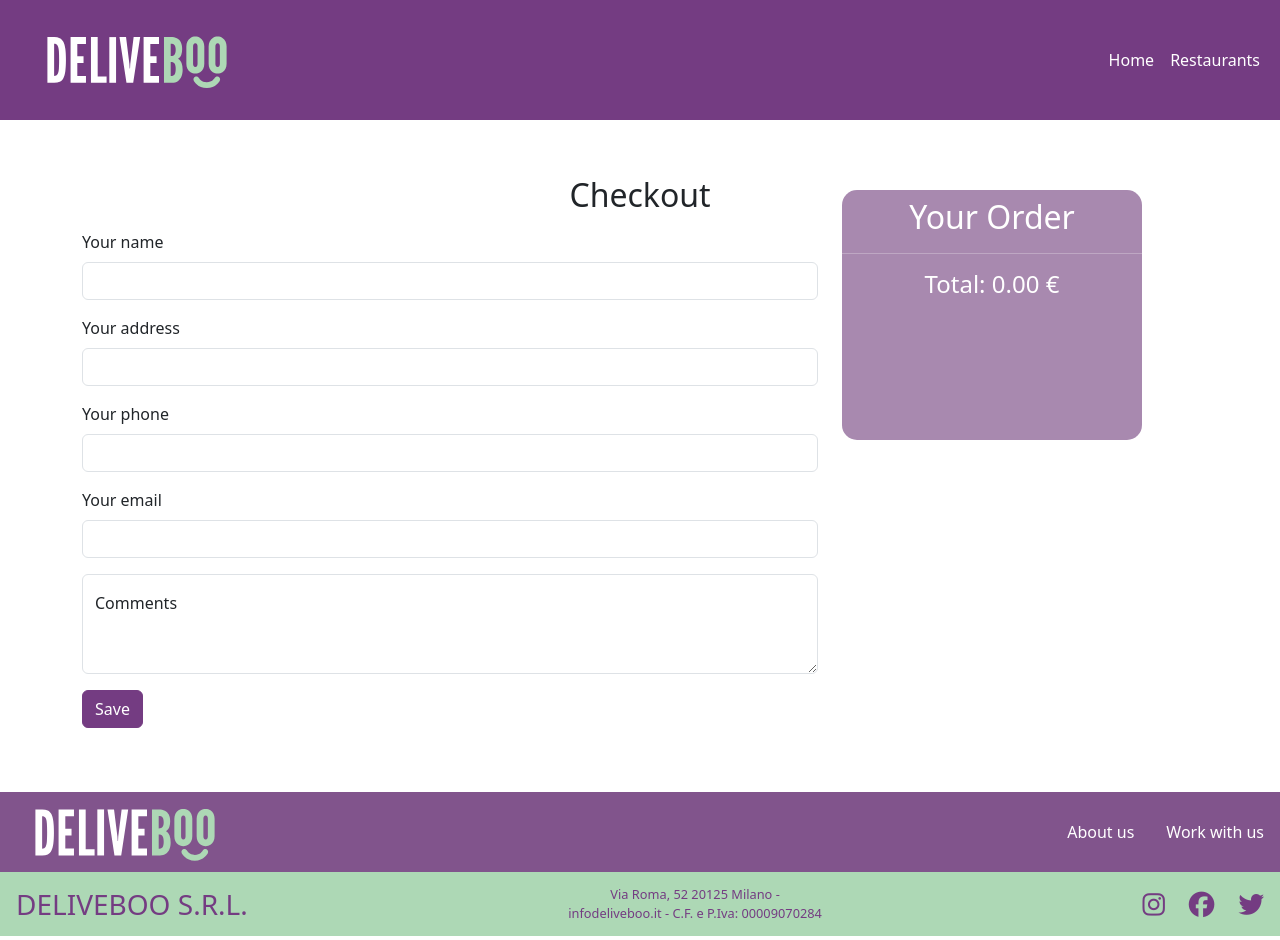
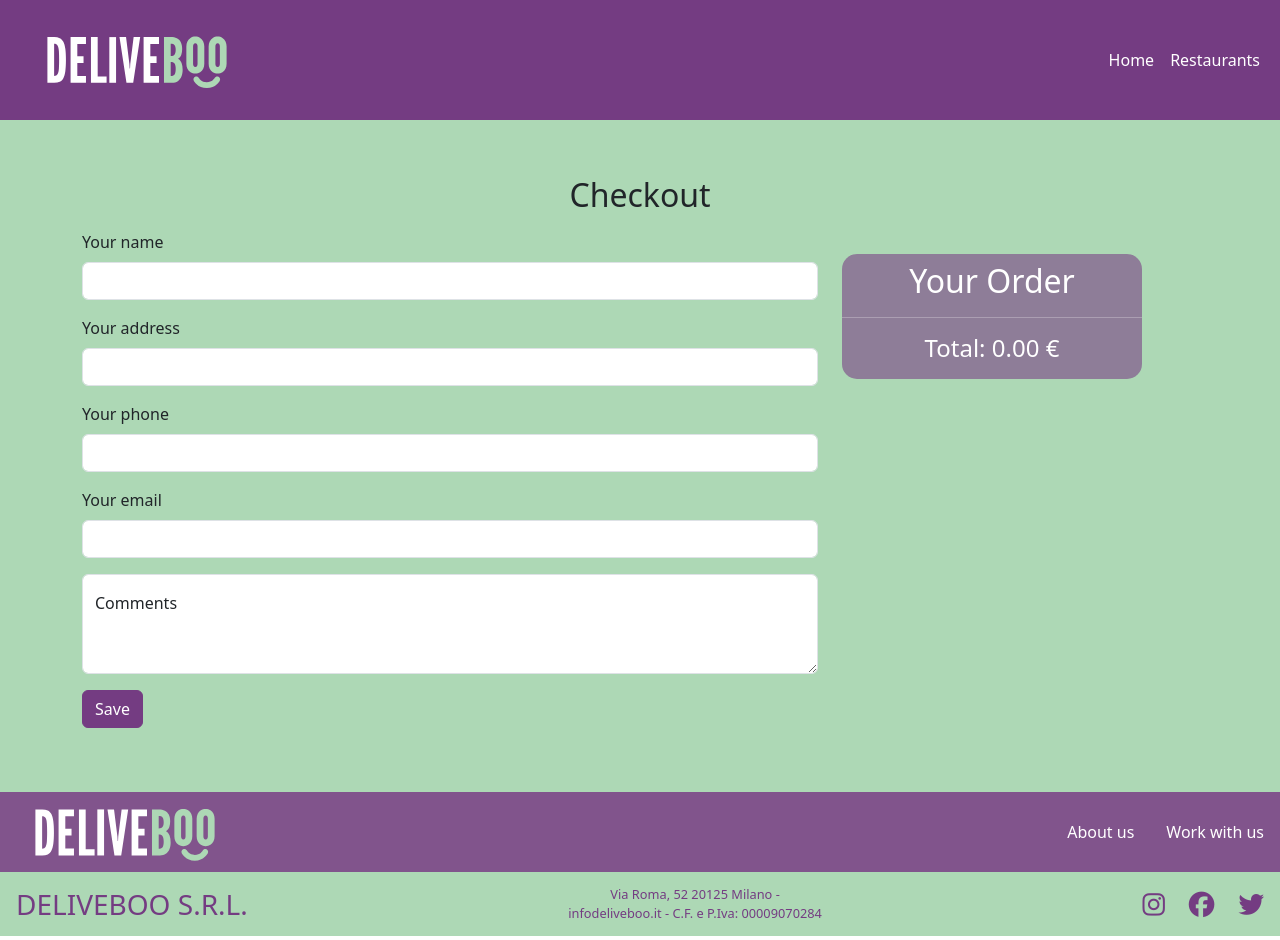
Before and after one commit to DanieleCascio-dev/Deliveboo-Vue, a Vue app: page /checkout in a window 1280 px wide. Built offline with nearby package versions, Linux system fonts and the light colour scheme; what braintree-web would draw is missing.

Commit message:
fix: checkout page layout

```diff
--- a/src/pages/CheckoutPage.vue
+++ b/src/pages/CheckoutPage.vue
@@ -207,77 +207,39 @@ export default {
 </script>
 
 <template>
-  <div class="container-fluid py-5">
+  <div class=" ms_container container-fluid py-5">
     <div class="container">
       <h2 class="text-center py-2">Checkout</h2>
-      <div class="row">
-        <form
-          @submit.prevent="setupBraintree"
-          class="col-8"
-          v-if="!clientToken"
-        >
+      <div class="ms_row row d-flex ">
+        <form @submit.prevent="setupBraintree" class="col-8" v-if="!clientToken">
           <div class="mb-3">
             <label for="name" class="form-label">Your name</label>
-            <input
-              v-model.trim="userName"
-              type="text"
-              id="name"
-              class="form-control"
-              required
-            />
+            <input v-model.trim="userName" type="text" id="name" class="form-control" required />
           </div>
           <div class="mb-3">
             <label for="address" class="form-label">Your address</label>
-            <input
-              v-model.trim="userAddress"
-              type="text"
-              id="address"
-              class="form-control"
-              required
-            />
+            <input v-model.trim="userAddress" type="text" id="address" class="form-control" required />
           </div>
           <div class="mb-3">
             <label for="phone" class="form-label">Your phone</label>
-            <input
-              v-model.trim="userPhone"
-              type="number"
-              id="phone"
-              class="form-control"
-              required
-            />
+            <input v-model.trim="userPhone" type="number" id="phone" class="form-control" required />
           </div>
 
           <div class="mb-3">
             <label for="email" class="form-label">Your email</label>
-            <input
-              v-model.trim="userEmail"
-              type="email"
-              id="email"
-              class="form-control"
-              required
-            />
+            <input v-model.trim="userEmail" type="email" id="email" class="form-control" required />
           </div>
 
           <div class="form-floating">
-            <textarea
-              class="form-control"
-              placeholder="Leave a comment here"
-              id="floatingTextarea2"
-              style="height: 100px"
-              v-model="customerNote"
-            ></textarea>
+            <textarea class="form-control" placeholder="Leave a comment here" id="floatingTextarea2" style="height: 100px"
+              v-model="customerNote"></textarea>
             <label for="floatingTextarea2">Comments</label>
           </div>
           <button type="submit" class="btn my-3">Save</button>
         </form>
         <div v-if="clientToken" class="col-8">
           <div id="dropin-container"></div>
-          <button
-            type="submit"
-            id="submit-button"
-            @click="processPayment()"
-            class="btn mb-3"
-          >
+          <button type="submit" id="submit-button" @click="processPayment()" class="btn mb-3">
             Purchase
           </button>
         </div>
@@ -315,10 +277,7 @@ export default {
 
                     <!-- buttons -->
 
-                    <span
-                      class="btn btn-danger"
-                      @click="removeAndShow(product)"
-                    >
+                    <span class="btn btn-danger me-2" @click="removeAndShow(product)">
                       <i class="fa-solid fa-minus"> </i>
                     </span>
                     <span class="btn btn-success" @click="addToCart(product)">
@@ -342,6 +301,11 @@ export default {
 
 <style lang="scss" scoped>
 @use "../style/partials/variables" as *;
+@use '../style/partials/mixin' as *;
+
+.ms_container {
+  background-color: $primary_green;
+}
 
 .btn {
   background-color: $primary_violet;
@@ -358,9 +322,8 @@ export default {
     color: white !important;
   }
 }
+
 .cart {
-  width: 300px;
-  height: 250px;
   background-color: $card-violet;
   color: white;
   border-radius: 15px;
@@ -368,4 +331,47 @@ export default {
   bottom: 40px;
   overflow-y: auto;
 }
+
+
+@include response('xs') {
+  .ms_row {
+    flex-direction: column-reverse;
+    align-items: start;
+    .cart {
+      width: 300px;
+      margin-top: 4rem;
+    }
+  }
+}
+
+@include response('sm') {
+
+  .ms_row {
+    flex-direction: row;
+    .cart {
+      width: 180px;
+    }
+  }
+
+}
+
+@include response('md') {
+  .ms_row {
+    flex-direction: row;
+    .cart {
+      width: 250px;
+    }
+  }
+
+}
+
+@include response('lg') {
+  .ms_row {
+    flex-direction: row;
+    .cart {
+      width: 300px;
+    }
+  }
+
+}
 </style>
--- a/src/style/partials/_mixin.scss
+++ b/src/style/partials/_mixin.scss
@@ -1,5 +1,5 @@
 @mixin response($screensize) {
-  @if $screensize == "l" {
+  @if $screensize == "lg" {
     @media screen and (min-width: 1024px) {
       @content;
     }
@@ -11,5 +11,9 @@
     @media screen and (min-width: 576px) {
       @content;
     }
-  }
+  } @else if $screensize == "xs" {
+    @media screen and (min-width: 390px) {
+        @content;
+      }
+    }
 }
```
